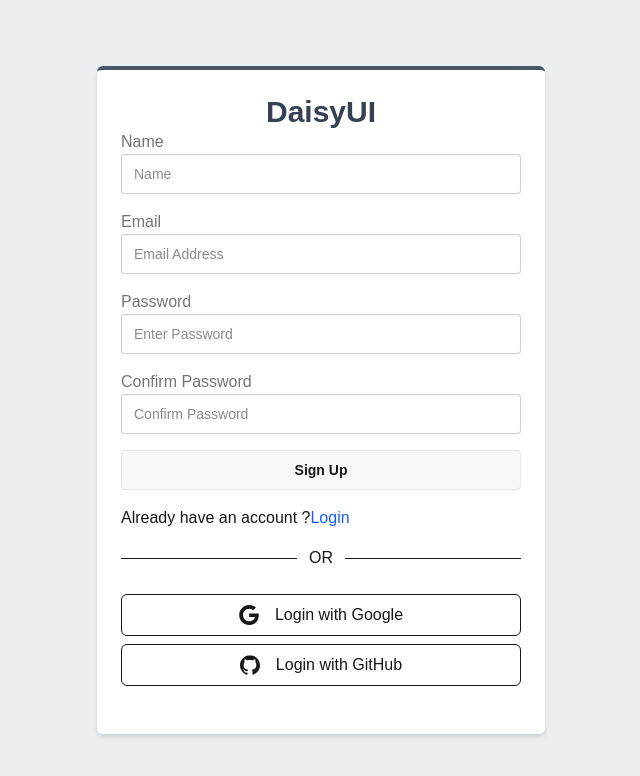
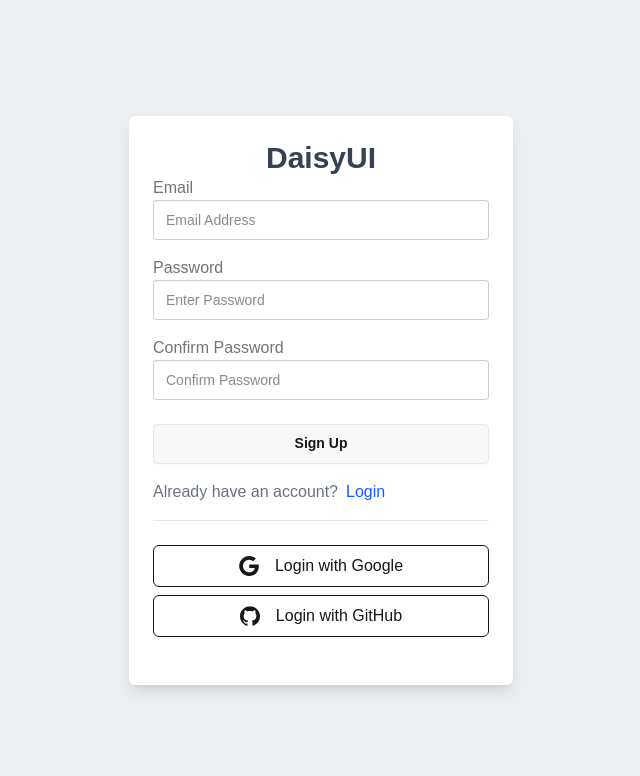
Before and after one commit to fksms/128kVPN, a Next.js app in the folder src/: page /en/register in a window 1280 px wide. Shown: the top 776 px of the page, without its empty margins (319-959 px from the left). Built offline with nearby package versions, Linux system fonts and the light colour scheme.

Commit message:
feat: Added sample forgot-password page.

```diff
--- /dev/null
+++ b/src/app/[locale]/forgot-password/page.tsx
@@ -0,0 +1,27 @@
+export default function ForgotPasswordPage() {
+    return (
+        <div>
+            <div className='relative flex flex-col items-center justify-center h-screen overflow-hidden px-8'>
+                <div className='w-full p-6 bg-base-100 rounded-md shadow-lg max-w-sm'>
+                    <h1 className='text-3xl font-semibold text-center text-gray-700'>DaisyUI</h1>
+                    <form className='space-y-4'>
+                        <div>
+                            <label className='label'>
+                                <span className='text-base label-text'>Email</span>
+                            </label>
+                            <input type='email' placeholder='Email Address' className='w-full input input-bordered' />
+                        </div>
+                        <div className='pt-2'>
+                            <button className='btn btn-block'>Send Reset Link</button>
+                        </div>
+                        <div>
+                            <a href='/login' className='text-blue-600 hover:text-blue-800 hover:underline'>
+                                Back to Login
+                            </a>
+                        </div>
+                    </form>
+                </div>
+            </div>
+        </div>
+    );
+}
--- a/src/app/[locale]/login/page.tsx
+++ b/src/app/[locale]/login/page.tsx
@@ -2,7 +2,7 @@
     return (
         <div>
             <div className='relative flex flex-col items-center justify-center h-screen overflow-hidden px-8'>
-                <div className='w-full p-6 bg-white border-t-4 border-gray-600 rounded-md shadow-md border-top max-w-md'>
+                <div className='w-full p-6 bg-base-100 rounded-md shadow-lg max-w-sm'>
                     <h1 className='text-3xl font-semibold text-center text-gray-700'>DaisyUI</h1>
                     <form className='space-y-4'>
                         <div>
@@ -21,18 +21,22 @@
                                 className='w-full input input-bordered'
                             />
                         </div>
-                        <a href='#' className='text-xs text-gray-600 hover:underline hover:text-blue-600'>
-                            Forgot Password?
-                        </a>
-                        <div>
+                        <div className='pt-2'>
                             <button className='btn btn-block btn-neutral'>Login</button>
                         </div>
+                        <div className='space-x-2'>
+                            <span className='text-gray-500'>Don't have an account?</span>
+                            <a href='/register' className='text-blue-600 hover:text-blue-800 hover:underline'>
+                                Register
+                            </a>
+                        </div>
+                        <div>
+                            <a href='/forgot-password' className='text-blue-600 hover:text-blue-800 hover:underline'>
+                                Forgot Password?
+                            </a>
+                        </div>
                     </form>
-                    <div className='flex items-center w-full my-4'>
-                        <hr className='w-full' />
-                        <p className='px-3 '>OR</p>
-                        <hr className='w-full' />
-                    </div>
+                    <hr className='w-full my-4 border-neutral-content' />
                     <div className='my-6 space-y-2'>
                         <button
                             aria-label='Login with Google'
--- a/src/app/[locale]/register/page.tsx
+++ b/src/app/[locale]/register/page.tsx
@@ -2,15 +2,9 @@
     return (
         <div>
             <div className='relative flex flex-col items-center justify-center h-screen overflow-hidden px-8'>
-                <div className='w-full p-6 bg-white border-t-4 border-gray-600 rounded-md shadow-md border-top max-w-md'>
+                <div className='w-full p-6 bg-base-100 rounded-md shadow-lg max-w-sm'>
                     <h1 className='text-3xl font-semibold text-center text-gray-700'>DaisyUI</h1>
                     <form className='space-y-4'>
-                        <div>
-                            <label className='label'>
-                                <span className='text-base label-text'>Name</span>
-                            </label>
-                            <input type='text' placeholder='Name' className='w-full input input-bordered' />
-                        </div>
                         <div>
                             <label className='label'>
                                 <span className='text-base label-text'>Email</span>
@@ -37,21 +31,17 @@
                                 className='w-full input input-bordered'
                             />
                         </div>
-                        <div>
+                        <div className='pt-2'>
                             <button className='btn btn-block'>Sign Up</button>
                         </div>
-                        <span>
-                            Already have an account ?
-                            <a href='#' className='text-blue-600 hover:text-blue-800 hover:underline'>
+                        <div className='space-x-2'>
+                            <span className='text-gray-500'>Already have an account?</span>
+                            <a href='/login' className='text-blue-600 hover:text-blue-800 hover:underline'>
                                 Login
                             </a>
-                        </span>
+                        </div>
                     </form>
-                    <div className='flex items-center w-full my-4'>
-                        <hr className='w-full' />
-                        <p className='px-3 '>OR</p>
-                        <hr className='w-full' />
-                    </div>
+                    <hr className='w-full my-4 border-neutral-content' />
                     <div className='my-6 space-y-2'>
                         <button
                             aria-label='Login with Google'
```
